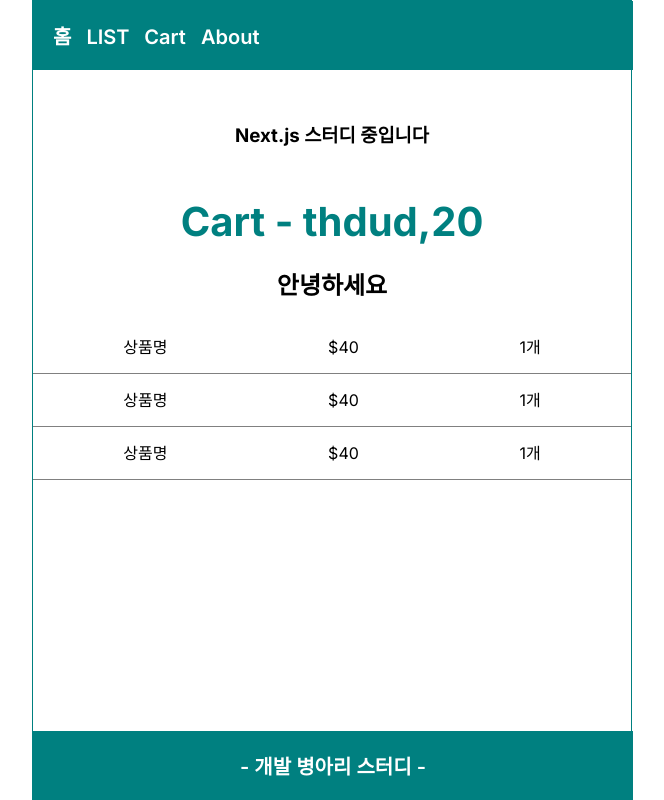
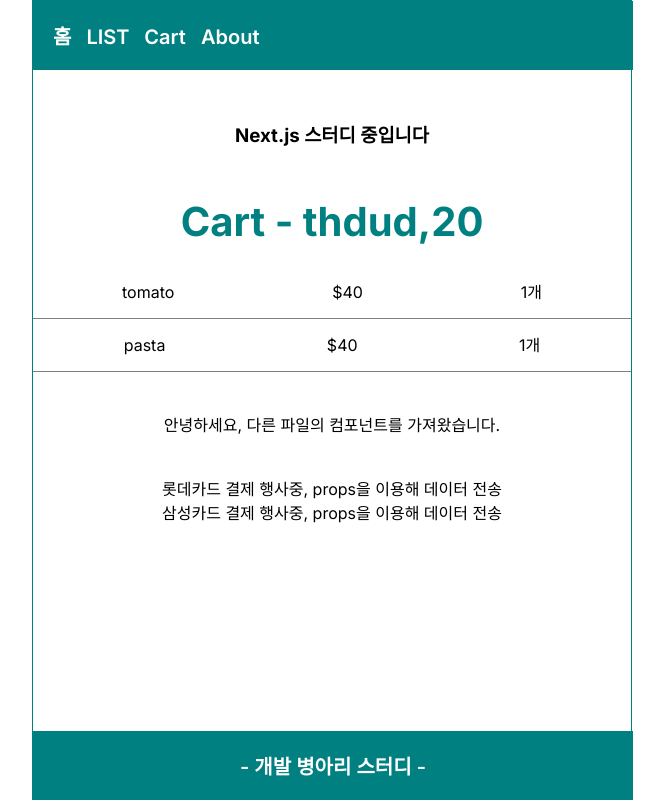
Before and after one commit to J-SoYoung/Lecture_Study_Next.js, a Next.js app in the folder next-start/: page /cart in a window 1280 px wide. Shown: the whole page, without its empty margins (308-972 px from the left). Built offline with nearby package versions, Linux system fonts and the light colour scheme.

Commit message:
[ ADD ] next.js 프로젝트에서 props를 활용해 데이터를 넘겨라.

```diff
--- a/next-start/app/cart/page.js
+++ b/next-start/app/cart/page.js
@@ -3,25 +3,32 @@
 import Test from "./test";
 
 export default function Cart() {
+  let 장바구니 = ["tomato", "pasta"];
   return (
     <div>
       <h1 className="title">
         Cart - {name},{age}
       </h1>
+      {장바구니.map((ele, idx) => {
+        return <CartItem item={ele} />;
+      })}
       <Test />
-      <CartItem />
-      <CartItem />
-      <CartItem />
+      <Banner content="롯데카드" />
+      <Banner content="삼성카드" />
     </div>
   );
 }
 
-function CartItem() {
+function CartItem(props) {
   return (
     <div className="cart-item">
-      <p>상품명</p>
+      <p>{props.item}</p>
       <p>$40</p>
       <p>1개</p>
     </div>
   );
 }
+
+function Banner(props) {
+  return <p className="propsTest">{props.content} 결제 행사중, props을 이용해 데이터 전송</p>;
+}
--- a/next-start/app/cart/test.js
+++ b/next-start/app/cart/test.js
@@ -1,7 +1,7 @@
 export default function Test() {
   return (
-    <div className="test">
-      <h2>안녕하세요</h2>
+    <div className="testComponent">
+      <p>안녕하세요, 다른 파일의 컴포넌트를 가져왔습니다.</p>
     </div>
   );
 }
--- a/next-start/app/globals.css
+++ b/next-start/app/globals.css
@@ -70,3 +70,9 @@
   border-bottom: 1px solid grey;
   line-height: 0px;
 }
+.testComponent {
+  margin: 40px;
+}
+.propsTest {
+  margin: 0;
+}
```
